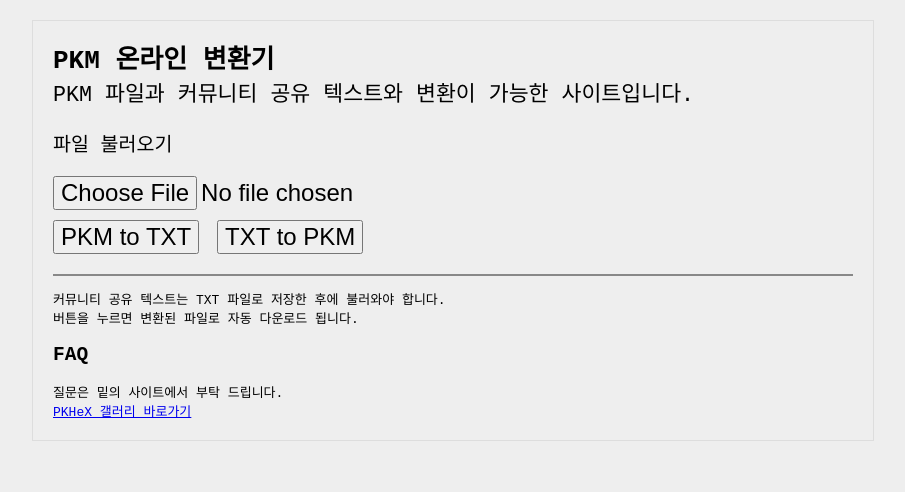
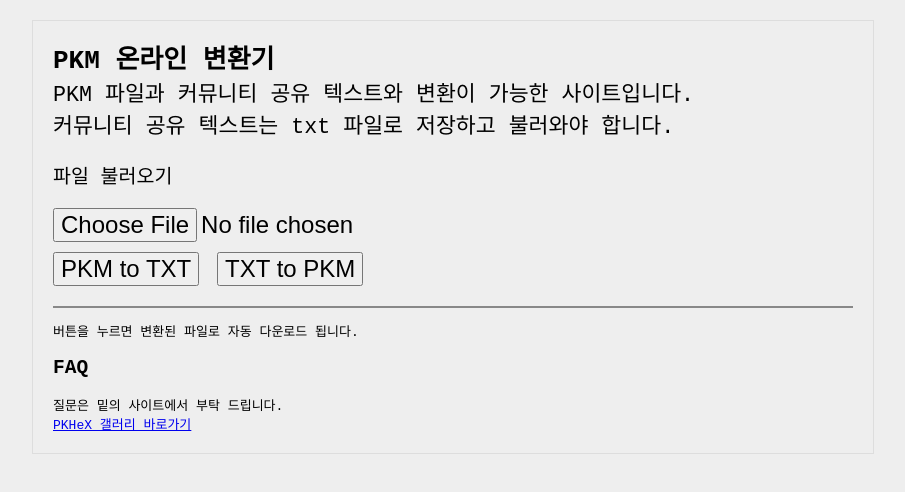
Before and after one commit to hakasedoctor/PKM, a plain HTML site: page index.html in a window 1280 px wide. Shown: the whole page, without its empty margins (187-1092 px from the left). Drawn offline with Linux system fonts and the light colour scheme.

Commit message:
Update index.html

```diff
--- a/index.html
+++ b/index.html
@@ -7,7 +7,8 @@
   <h1>
     PKM 온라인 변환기
     <small>
-      PKM 파일과 커뮤니티 공유 텍스트와 변환이 가능한 사이트입니다.
+      PKM 파일과 커뮤니티 공유 텍스트와 변환이 가능한 사이트입니다.<br>
+      커뮤니티 공유 텍스트는 txt 파일로 저장하고 불러와야 합니다.
     </small>
   </h1>
 
@@ -21,7 +22,7 @@
   </div>
 
   <div class=footer>
-    <p>커뮤니티 공유 텍스트는 TXT 파일로 저장한 후에 불러와야 합니다.<br>버튼을 누르면 변환된 파일로 자동 다운로드 됩니다.<br></p>
+    <p>버튼을 누르면 변환된 파일로 자동 다운로드 됩니다.<br></p>
 
     <h2>FAQ</h2>
 
```
